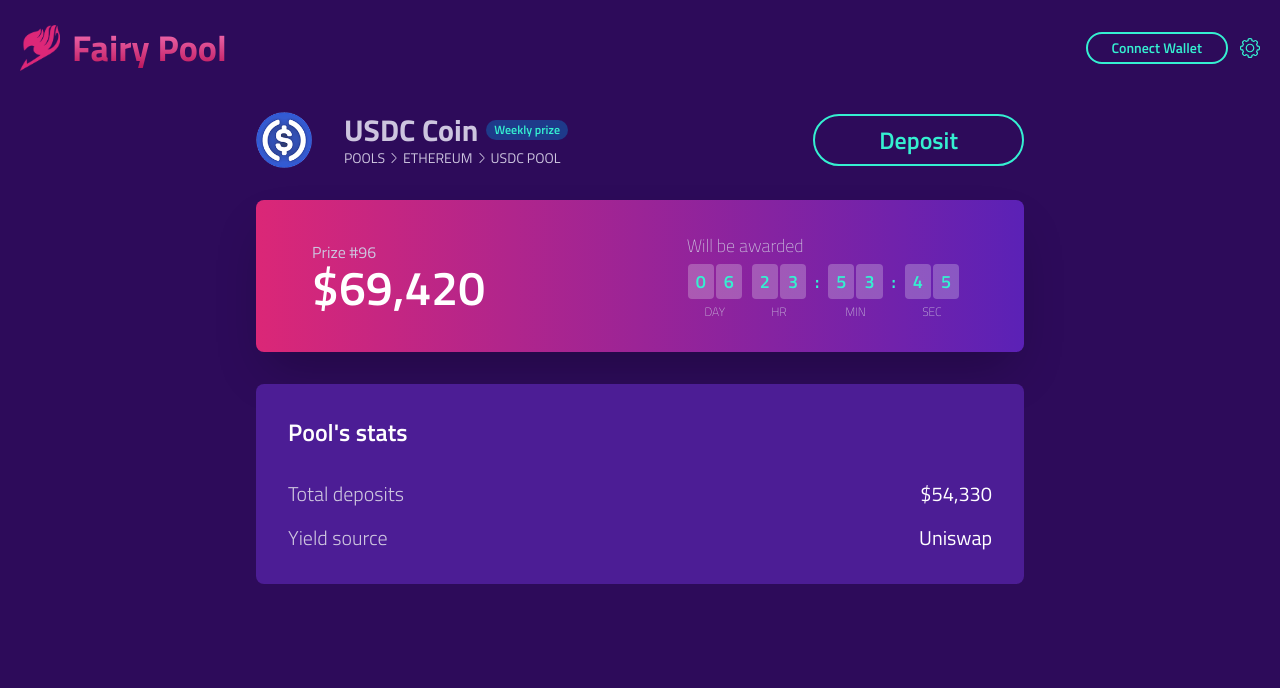
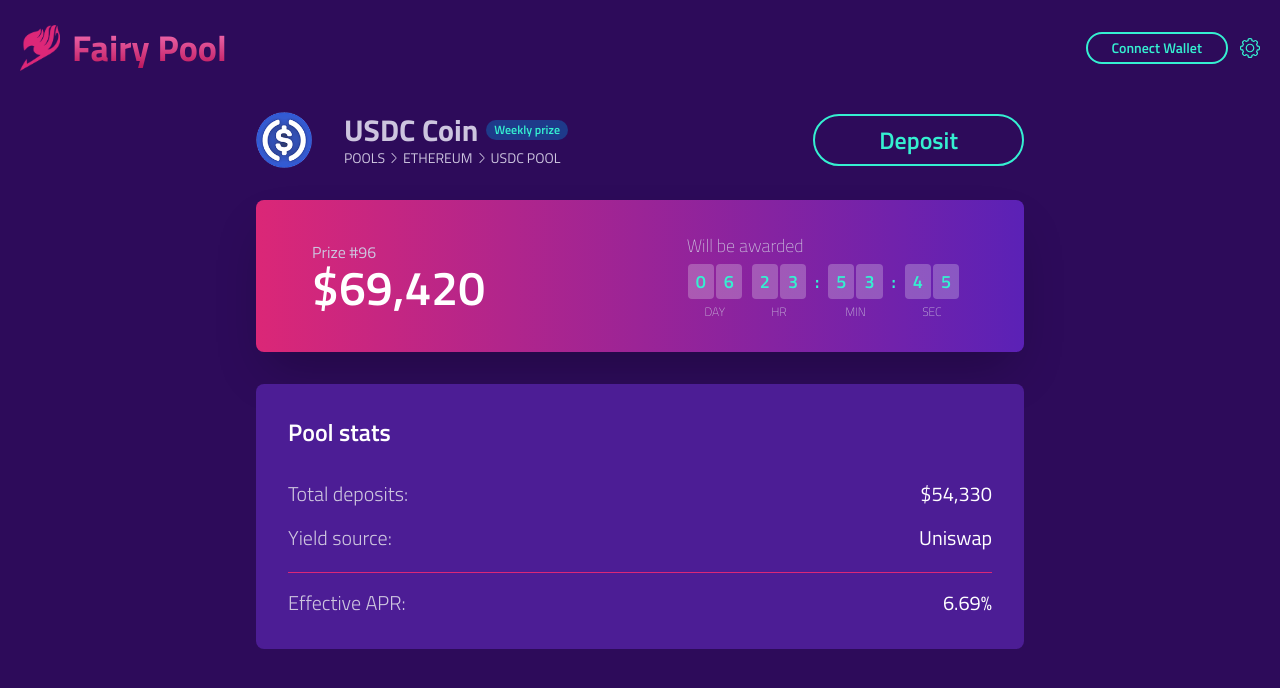
Before and after one commit to DEFI-POOL/fairy-pool-FE, a React (Create React App) app: page / in a window 1280 px wide. Shown: the top 688 px of the page. Built offline with nearby package versions, Linux system fonts and the light colour scheme.

Commit message:
Text edit + APR

```diff
--- a/src/App.js
+++ b/src/App.js
@@ -49,19 +49,28 @@
         </div>
         <div className="mt-8 rounded-lg bg-purple-900 px-8 py-8">
           <div className="text-white font-semibold text-2xl mb-8">
-            Pool's stats
+            Pool stats
           </div>
           <div className="flex justify-between items-center mt-4">
             <div className="text-secondary text-xl font-light">
-              Total deposits
+              Total deposits:
             </div>
             <div className="text-white text-xl">$54,330</div>
           </div>
           <div className="flex justify-between items-center mt-4">
             <div className="text-secondary text-xl font-light">
-              Yield source
+              Yield source:
             </div>
             <div className="text-white text-xl">Uniswap</div>
+          </div>
+          <div className="mb-3 mt-5 bg-clip-border bg-pink-600">
+            <hr className="border-opacity-0" />
+          </div>
+          <div className="flex justify-between items-center mt-4">
+            <div className="text-secondary text-xl font-light">
+              Effective APR:
+            </div>
+            <div className="text-white text-xl">6.69%</div>
           </div>
         </div>
       </div>
```
